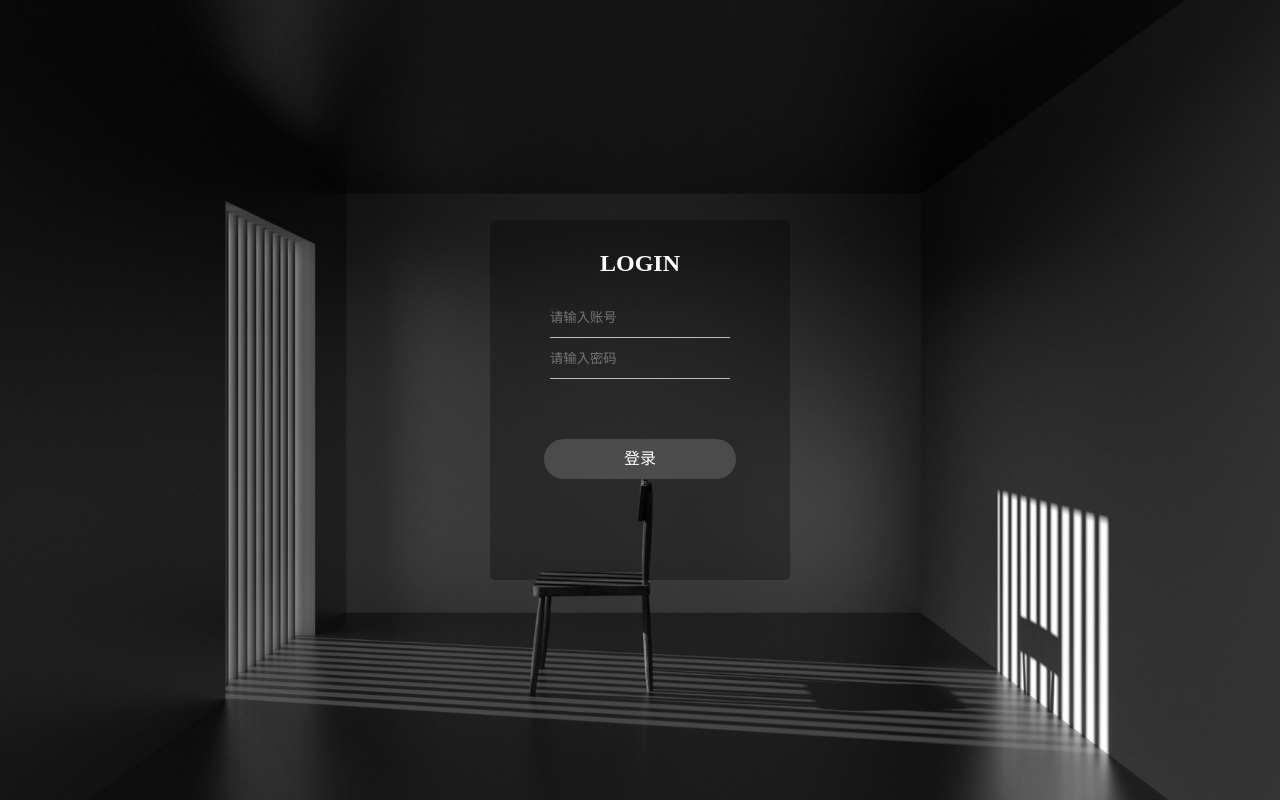
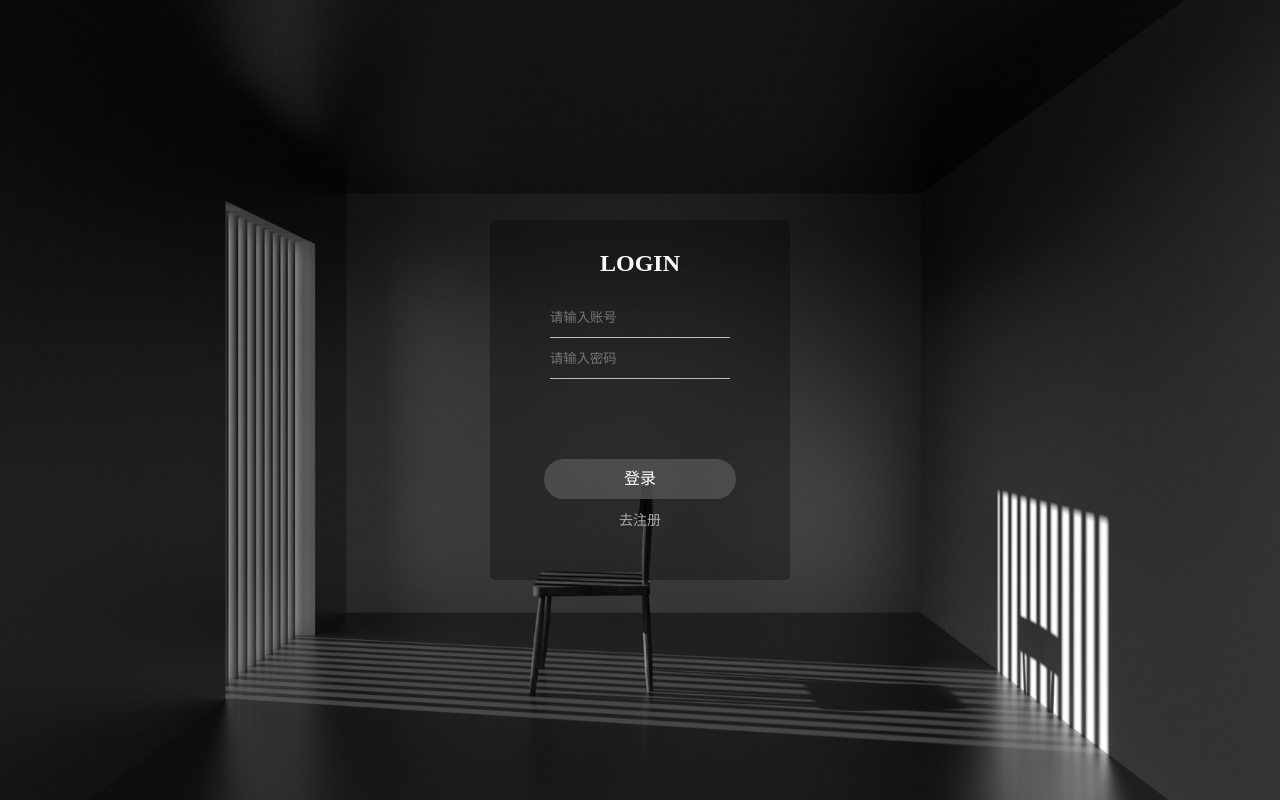
Before and after one commit to tuqiuning/tqn_blog, a React (Vite) app: page /#/login in a window 1280 px wide. Built offline with nearby package versions, Linux system fonts and the light colour scheme.

Commit message:
feat：登录注册静态页面完成

```diff
--- a/src/pages/login/LoginStyled.js
+++ b/src/pages/login/LoginStyled.js
@@ -12,8 +12,22 @@ export const LoginStyled = styled.div`
   background-size:cover;
   background-position:center;
   background-repeat: no-repeat;
-
-  .loginBox {
+.centerBox {
+  width:300px;
+    height:360px;
+   overflow:hidden;
+    .loginAndRegister {
+      width:600px;
+      height:100%;
+      display:flex;
+      transform:translateX(-300px);
+    }
+}
+.registerBox {
+  z-index:9;
+}
+  .loginBox,.registerBox {
+    position:relative;
     color:#fff;
     width:300px;
     height:360px;
@@ -58,7 +72,7 @@ export const LoginStyled = styled.div`
     }
     .btn {
       cursor:pointer;
-      margin-top:60px;
+      margin-top:40px;
       text-align:center;
       width:64%;
       height:40px;
@@ -66,5 +80,21 @@ export const LoginStyled = styled.div`
       border-radius:20px;
       line-height:40px;
     }
+    .btn1 {
+      cursor:pointer;
+      margin-top:80px;
+      text-align:center;
+      width:64%;
+      height:40px;
+      background-color:rgba(84,84,84,.8);
+      border-radius:20px;
+      line-height:40px;
+    }
+    .switchBtn {
+      cursor:pointer;
+      margin-top:10px;
+      font-size:14px;
+      color:#aaa;
+    }
   }
 `;
--- a/src/pages/login/index.jsx
+++ b/src/pages/login/index.jsx
@@ -1,47 +1,132 @@
-import React, { useEffect, useState } from "react";
-import { Button, Checkbox, Form, Input,message } from "antd";
-import { useNavigate  } from "react-router-dom";
+import React, { useState } from "react";
+import { message } from "antd";
+import { useNavigate } from "react-router-dom";
 import { LoginStyled } from "./LoginStyled";
 import axios from "../../utils/request";
+// let timer = null;
 export default function Login() {
-  const [account,setAccount] = useState("")
-  const [password,setPassword] = useState("")
-  const [accountPlaceholder,setAccountPlaceholder] = useState("请输入账号")
-  const [pwdPlaceholder,setPwdPlaceholder] = useState("请输入密码");
+  const [account, setAccount] = useState("");
+  const [password, setPassword] = useState("");
+  const [conPassword, setConPassword] = useState("");
+  const [showRegister,setShowRegister] = useState(false);
+  const [accountPlaceholder, setAccountPlaceholder] = useState("请输入账号")
+  const [pwdPlaceholder, setPwdPlaceholder] = useState("请输入密码");
+  const [conPwdPlaceholder, setConPwdPlaceholder] = useState("请输入确认密码");
   const [messageApi, contextHolder] = message.useMessage();
+
   const navigate = useNavigate();
 
-  const submit = ()=>{
-    if(account === "" || password === ""){
+  const submit = (type) => {
+    console.log('20');
+    type === 'register' ? submitRegister() : submitLogin();
+  }
+  // 登录
+  const submitLogin = () => {
+    if (account === "" || password === "") {
       messageApi.open({
         type: 'error',
         content: `${account === '' ? '请输入账号' : '请输入密码'}`,
       });
       return
     }
-    if(account === "admin" && password === "123456"){
+    if (account === "admin" && password === "123456") {
       navigate('/')
-    }else {
+    } else {
       messageApi.open({
         type: 'error',
         content: '账号或密码错误',
       })
     }
   }
+  // 注册
+  const submitRegister = () => {
+    if (account === "" || password === "" || conPassword === "") {
+      messageApi.open({
+        type: 'error',
+        content: `${account === '' ? '请输入账号' : password === '' ? '请输入密码':'请输入确认密码'}`,
+      });
+      return
+    }
+    if(password !== conPassword){
+      messageApi.open({
+        type: 'error',
+        content: '两次输入密码不一致',
+      })
+      return
+    }
+    messageApi.open({
+      type: 'success',
+      content: '注册成功！',
+    })
+    setAccount("");
+    setPassword("");
+    setConPassword("");
+    goLogin();
+  }
+  const goRegister = () =>{
+    setShowRegister(true);
+    const loginBox = document.getElementsByClassName('loginBox');
+    loginBox[0].style.opacity = 0;
+    loginBox[0].style.transition = 'opacity .5s linear';
+    const registerBox = document.getElementsByClassName('registerBox');
+    registerBox[0].style.translate = '300px 0';
+    registerBox[0].style.transition = 'translate .5s linear';
+    // registerBox[0].style.ZIndex = '9';
+
+    // timer = setTimeout(()=>{
+    //   loginBox[0].style.display = 'none';
+    // },500)
+    setAccount("");
+    setPassword("");
+  }
+  const goLogin = () =>{
+    // clearTimeout(timer);
+    const registerBox = document.getElementsByClassName('registerBox');
+    registerBox[0].style.translate = '-300px 0';
+    registerBox[0].style.transition = 'translate .5s linear';
+    const loginBox = document.getElementsByClassName('loginBox');
+    loginBox[0].style.display = 'flex';
+    loginBox[0].style.opacity = 1;
+    loginBox[0].style.transition = 'opacity .5s linear';
+    setAccount("");
+    setPassword("");
+    setConPassword("");
+  }
 
 
   return (
     <LoginStyled>
-        <div className="loginBox">
+      <div className="centerBox">
+      <div className="loginAndRegister">
+        <div className="registerBox">
+          <div className="loginTitle">REGISTER</div>
+          <div className="account">
+            <input type="text" className="accountInput" placeholder={accountPlaceholder} value={account} onChange={e => { setAccount(e.target.value) }} />
+          </div>
+          <div className="password">
+            <input type="password" className="pwdInput" placeholder={pwdPlaceholder} value={password} onChange={e => { setPassword(e.target.value) }} />
+          </div>
+          <div className="password">
+            <input type="password" className="pwdInput" placeholder={conPwdPlaceholder} value={conPassword} onChange={e => { setConPassword(e.target.value) }} />
+          </div>
+          <div className="btn" onClick={()=>submit('register')}>注册</div>
+          <div className="switchBtn" onClick={goLogin}>去登录</div>
+        </div>
+        <div className="loginBox" style={{}}>
           <div className="loginTitle">LOGIN</div>
           <div className="account">
-              <input type="text" className="accountInput" placeholder={accountPlaceholder} onChange={e=>{setAccount(e.target.value)}}/>
+            <input type="text" className="accountInput" placeholder={accountPlaceholder} value={account} onChange={e => { setAccount(e.target.value) }} />
           </div>
           <div className="password">
-          <input type="password" className="pwdInput" placeholder={pwdPlaceholder}  onChange={e=>{setPassword(e.target.value)}}/>
+            <input type="password" className="pwdInput" placeholder={pwdPlaceholder} value={password} onChange={e => { setPassword(e.target.value) }} />
           </div>
-            <div className="btn" onClick={submit}>登录</div>
+          <div className="btn1" onClick={()=>submit('login')}>登录</div>
+          <div className="switchBtn" onClick={goRegister}>去注册</div>
         </div>
+      </div>
+      </div>
+
+
       {contextHolder}
     </LoginStyled>
   );
```
Lines whose indentation alone changed are shown as unchanged.
